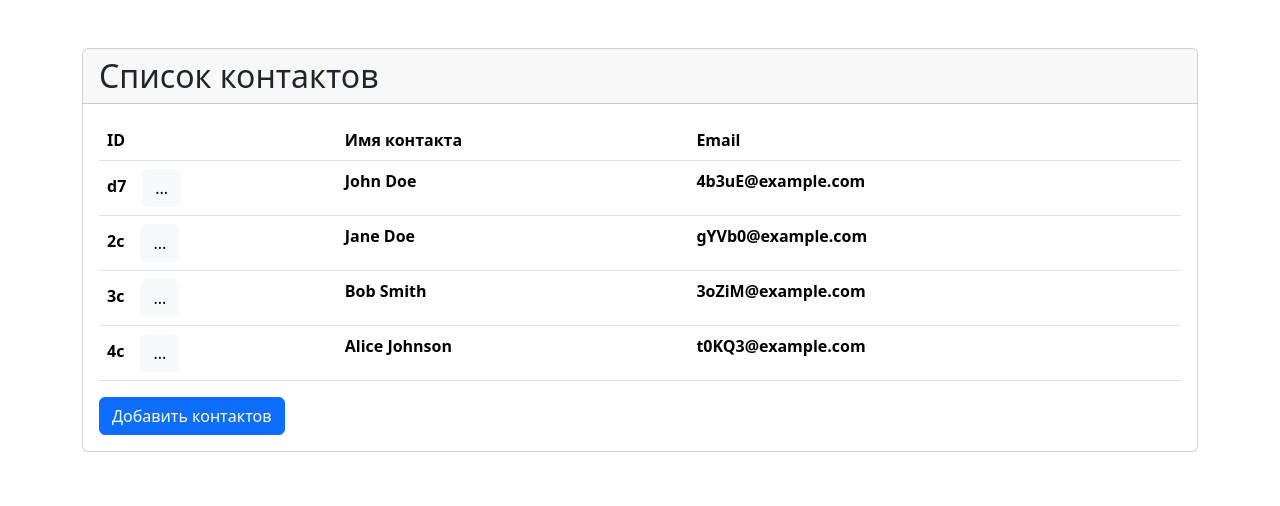
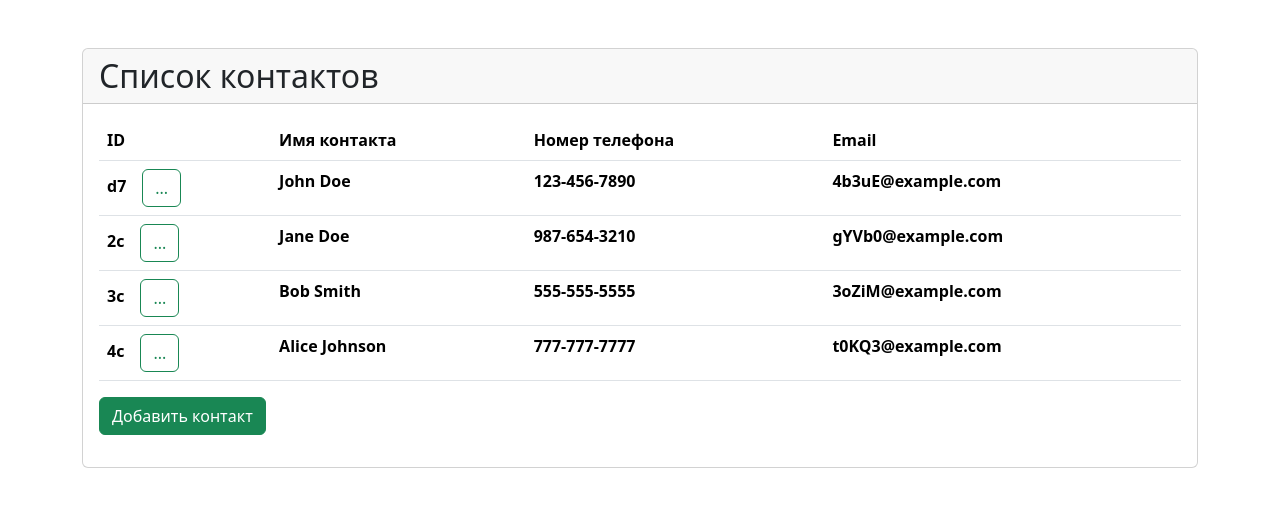
Before and after one commit to Ceasefire4dmn/Contacts-manager-api, a React (Create React App) app in the folder client/: page / in a window 1280 px wide. Shown: the top 506 px of the page. Built offline with nearby package versions, Linux system fonts and the light colour scheme.

Commit message:
layout-components-adding-contact-with-regular-form

```diff
--- a/client/src/App.js
+++ b/client/src/App.js
@@ -1,42 +1,45 @@
-import "./App.css";
 import React, { useState } from "react";
 import "bootstrap/dist/css/bootstrap.min.css";
+import "./App.css";
 import TableContact from "./layout/TableContact/TableContact";
+import ContactCreationForm from "./layout/ContactCreationForm/ContactCreationForm";
 
 function App() {
   const [contacts, setContacts] = useState([
     {
       ContactId: "d76acdac-e8d9-42cf-b0f1-31122b9e7afc",
       ContactName: "John Doe",
+      ContactPhoneNumber: "123-456-7890",
       ContactEmail: "4b3uE@example.com",
     },
     {
       ContactId: "2c5c3137-c447-4dfb-a6b3-85873dd64db5",
       ContactName: "Jane Doe",
+      ContactPhoneNumber: "987-654-3210",
       ContactEmail: "gYVb0@example.com",
     },
     {
       ContactId: "3c5c3137-c447-4dfb-a6b3-85873dd64db5",
       ContactName: "Bob Smith",
+      ContactPhoneNumber: "555-555-5555",
       ContactEmail: "3oZiM@example.com",
     },
     {
       ContactId: "4c5c3137-c447-4dfb-a6b3-85873dd64db5",
       ContactName: "Alice Johnson",
+      ContactPhoneNumber: "777-777-7777",
       ContactEmail: "t0KQ3@example.com",
     },
   ]);
 
-  const addContact = (
-    props = {
-      ContactId: crypto.randomUUID(),
-      ContactName: "Karle Smith",
-      ContactEmail: "alex@example.com",
-    }
-  ) => {
+  const addContact = (props) => {
     const newContact = props;
+    setContacts([...contacts, newContact]);
+  };
 
-    setContacts([...contacts, newContact]);
+  const [isFormVisible, setIsFormVisible] = useState(false);
+  const toggleFormVisibility = () => {
+    setIsFormVisible(!isFormVisible);
   };
 
   return (
@@ -45,12 +48,24 @@ function App() {
         <div>
           <h2 className="card-header">Список контактов</h2>
         </div>
+
         <div className="card-body">
           <TableContact contacts={contacts} />
+
           <div>
-            <button className="btn btn-primary" onClick={() => addContact()}>
-              Добавить контактов
+            <button
+              className="btn btn-success mb-3"
+              onClick={() => toggleFormVisibility()}
+            >
+              {isFormVisible ? "Отменить" : "Добавить контакт"}
             </button>
+
+            {isFormVisible && (
+              <ContactCreationForm
+                submitted={addContact}
+                visible={toggleFormVisibility}
+              />
+            )}
           </div>
         </div>
       </div>
--- a/client/src/layout/ContactCreationForm/ContactCreationForm.jsx
+++ b/client/src/layout/ContactCreationForm/ContactCreationForm.jsx
@@ -0,0 +1,86 @@
+import React, { useState } from "react";
+import 'bootstrap/dist/css/bootstrap.min.css';
+
+
+
+const ContactCreationForm = ({ submitted, visible }) => {
+
+    const [name, setName] = useState("");
+    const [phoneNumber, setPhoneNumber] = useState("");
+    const [email, setEmail] = useState("");
+
+
+    const handleSubmit = (event) => {
+        event.preventDefault();
+
+        if (name !== "" && phoneNumber !== "" && email !== "") {
+            submitted({
+                ContactId: crypto.randomUUID(),
+                ContactName: name,
+                ContactPhoneNumber: phoneNumber,
+                ContactEmail: email,
+            });
+
+            setName("");
+            setPhoneNumber("");
+            setEmail("");
+
+            visible();
+        }
+    };
+
+    return (
+        <form
+            onSubmit={handleSubmit}
+        >
+            <div className="form-group">
+                <label htmlFor="name">
+                    Имя контакта
+                </label>
+                <input
+                    type="text"
+                    className="form-control"
+                    id="name"
+                    value={name}
+                    onChange={(e) => setName(e.target.value)}
+                    required={true}
+                />
+            </div>
+
+            <div>
+            <label htmlFor="phoneNumber">Номер телефона</label>
+            <input
+                type="text"
+                className="form-control"
+                id="phoneNumber"
+                value={phoneNumber}
+                onChange={(e) => setPhoneNumber(e.target.value)}
+                required={true}
+            />
+            </div>
+
+            <div className="form-group">
+                <label htmlFor="email">
+                    Email
+                </label>
+                <input
+                    type="email"
+                    className="form-control"
+                    id="email"
+                    value={email}
+                    onChange={(e) => setEmail(e.target.value)}
+                    required={true}
+                />
+            </div>
+
+            <button
+                type="submit"
+                className="btn btn-success mt-3"
+            >
+                Создать контакт
+            </button>
+        </form>
+    );
+};
+
+export default ContactCreationForm;
--- a/client/src/layout/TableContact/TableContact.jsx
+++ b/client/src/layout/TableContact/TableContact.jsx
@@ -1,5 +1,5 @@
+import React from 'react';
 import "bootstrap/dist/css/bootstrap.min.css";
-import React from 'react';
 import RowContact from "../components/RowContact";
 
 
@@ -11,6 +11,7 @@ function TableContact(props) {
                 <tr>
                     <th>ID</th>
                     <th>Имя контакта</th>
+                    <th>Номер телефона</th>
                     <th>Email</th>
                 </tr>
             </thead>
@@ -19,6 +20,7 @@ function TableContact(props) {
                     props.contacts.map(contact => <RowContact key={contact.ContactId}
                         ContactId={contact.ContactId}
                         ContactName={contact.ContactName}
+                        ContactPhoneNumber={contact.ContactPhoneNumber}
                         ContactEmail={contact.ContactEmail}
                     />)
                 }
--- a/client/src/layout/components/RowContact.jsx
+++ b/client/src/layout/components/RowContact.jsx
@@ -5,6 +5,7 @@ const RowContact = (props) => {
     const [displayId, setDisplayId] = useState(props.ContactId.toString().slice(0, 2));
 
     const toggleId = () => {
+
         if (displayId.length === 2) {
             setDisplayId(props.ContactId);
         } else {
@@ -15,12 +16,22 @@ const RowContact = (props) => {
     return (
         <tr>
             <th>
+
                 {displayId}
-                <button type="button" className="btn btn-light ms-3" onClick={toggleId}>
-                    {displayId.length === 2 ? "..." : "Скрыть"}
+
+                <button
+                    type="button"
+                    className="btn btn-outline-success ms-3"
+                    onClick={toggleId}
+                >
+                    {displayId.length === 2
+                        ? "..."
+                        : "Скрыть"
+                    }
                 </button>
             </th>
             <th>{props.ContactName}</th>
+            <th>{props.ContactPhoneNumber}</th>
             <th>{props.ContactEmail}</th>
         </tr>
     );
```
